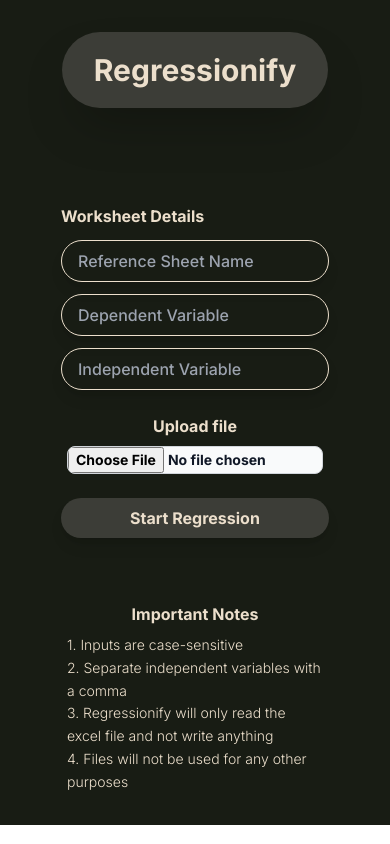
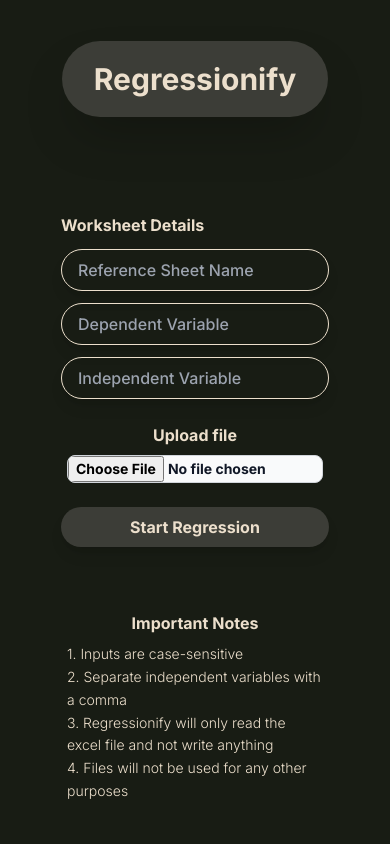
Before and after one commit to potakaaa/regressionify-old, a React (Vite) app in the folder client/: page / in a window 390 px wide. Built offline with nearby package versions, Linux system fonts and the light colour scheme.

Commit message:
fixed h-screen

```diff
--- a/client/src/App.tsx
+++ b/client/src/App.tsx
@@ -13,7 +13,7 @@ const AppContent = () => {
 
   const { isLoading } = useResult();
   return (
-    <div className="size-full flex justify-center bg-dark-green ">
+    <div className="size-full flex justify-center items-center bg-dark-green min-h-screen w-screen ">
       {isLoading && <LoadingScreen />}
       {isUploaded ? <ResultPage /> : <HomePage />}
     </div>
--- a/client/src/pages/HomePage.tsx
+++ b/client/src/pages/HomePage.tsx
@@ -116,7 +116,7 @@ const HomePage = () => {
     }
   };
   return (
-    <div className="main-container flex flex-col gap-16 justify-center items-center p-8 sm:w-full">
+    <div className="main-container size-full flex flex-col gap-16 justify-center items-center p-8 sm:w-full">
       <div className="title-container flex p-5 px-8 rounded-full bg-dark-grey shadow-2xl md:w-[22rem] xl:w-[27rem]">
         <h1 className="text-3xl text-beige sm:text-center sm:flex-grow sm:text-4xl xl:text-5xl">
           Regressionify
```
